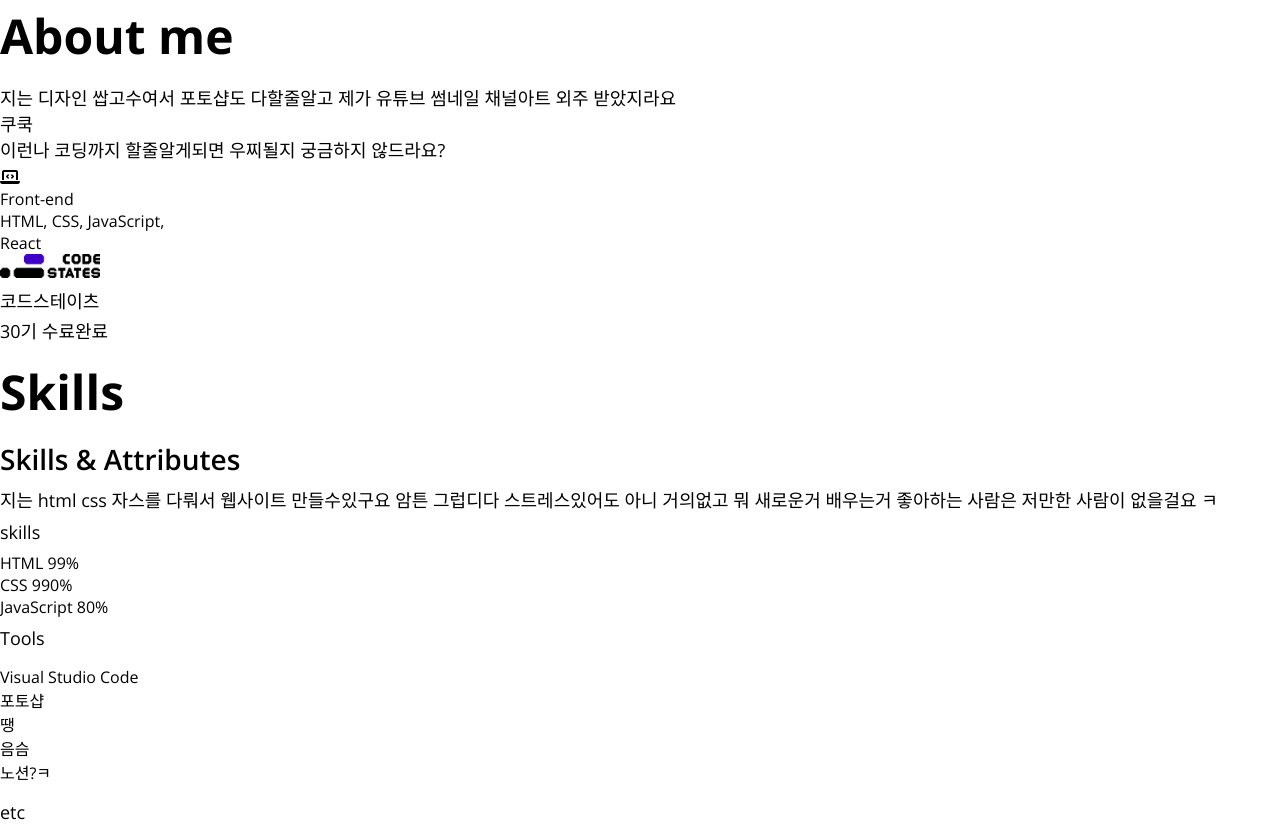
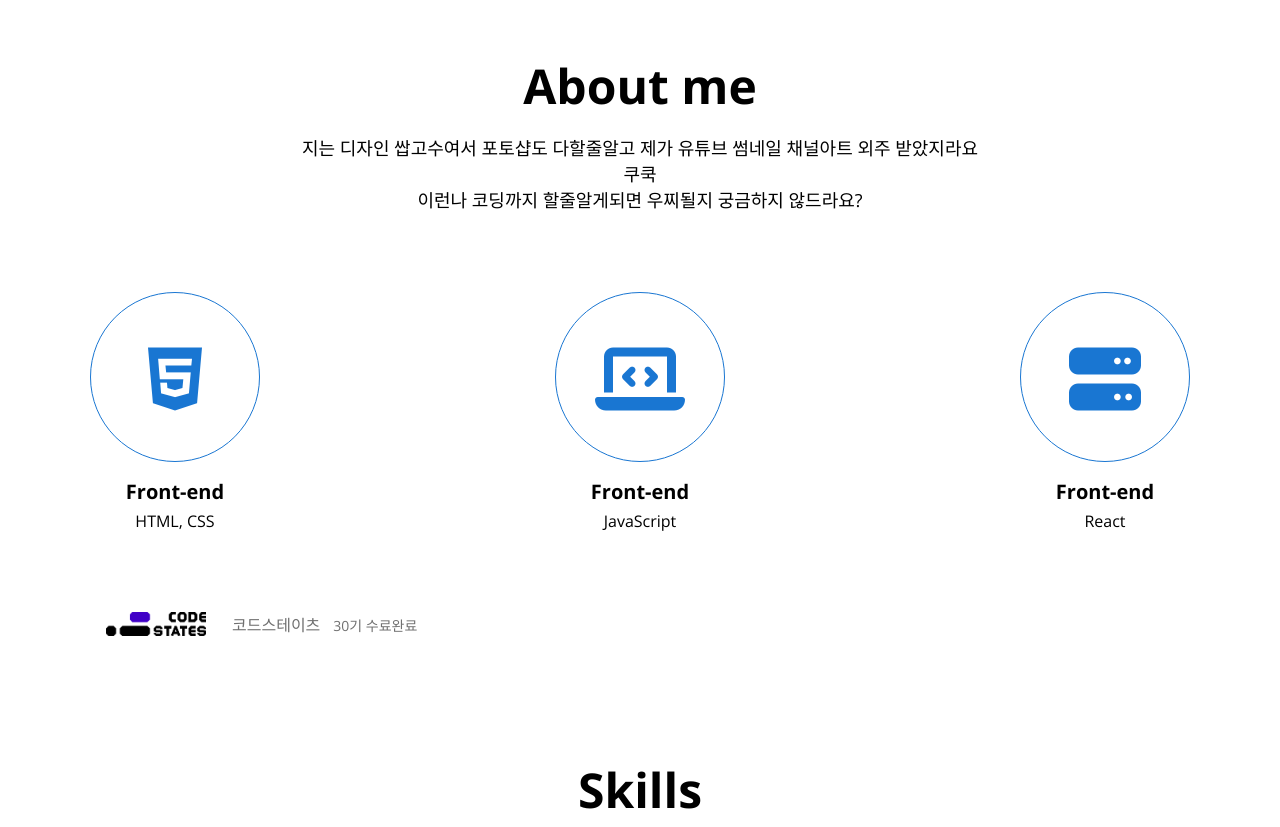
Before and after one commit to LAIIonKING/portfolio, a plain HTML site: page index.html in a window 1280 px wide. Shown: the part 693-1520 px from the top of the page. Drawn offline with nearby package versions, Linux system fonts and the light colour scheme; a web font is replaced by a local one.

Commit message:
CSS:about

```diff
--- a/index.html
+++ b/index.html
@@ -39,6 +39,7 @@
 
     <!-- Home -->
     <section id="home">
+        <div class="home-section">
             <img src="imag/Lie.png" alt="HyunJi's profile poto" class="home__avartar" width="200">
             <h1 class="home__title">
                 <ul class="home__title">
@@ -49,21 +50,36 @@
             </h1>
             <h2 class="home__description">디자인 쌉파서블한 프론트엔드 개발자</h2>
             <button class="home__contact">Contact me</button>
+        </div>
     </section>
 
 
     <!-- About -->
-    <section id="about">
+    <section id="about" class="section">
         <h1>About me</h1>
         <p>지는 디자인 쌉고수여서 포토샵도 다할줄알고 제가 유튜브 썸네일 채널아트 외주 받았지라요<br>쿠쿡<br>이런나 코딩까지 할줄알게되면
         우찌될지 궁금하지 않드라요?</p>
         <div class="about__majors">
-            <div class="major">
+            <div class="major1">
+                <div class="major__icon">
+                    <i class="fa fa-html5" aria-hidden="true"></i>
+                </div>
+                <div class="major__title">Front-end</div>
+                <div class="major__description">HTML, CSS</div>
+            </div>
+            <div class="major2">
                 <div class="major__icon">
                     <i class="fa-solid fa-laptop-code"></i>
                 </div>
                 <div class="major__title">Front-end</div>
-                <div class="major__description">HTML, CSS, JavaScript,<br>React</div>
+                <div class="major__description">JavaScript</div>
+            </div>
+            <div class="major3">
+                <div class="major__icon">
+                    <i class="fa fa-server" aria-hidden="true"></i>
+                </div>
+                <div class="major__title">Front-end</div>
+                <div class="major__description">React</div>
             </div>
         </div>
         <div class="about__jobs">
@@ -78,7 +94,7 @@
 
 
     <!-- Skills -->
-    <section id="skills">
+    <section id="skills" class="section">
         <h1>Skills</h1>
         <h2>Skills & Attributes</h2>
         <p>지는 html css 자스를 다뤄서 웹사이트 만들수있구요 암튼 그럽디다 스트레스있어도 아니 거의없고 뭐
@@ -140,7 +156,7 @@
 
 
     <!-- My Work -->
-    <section id="work">
+    <section id="work" class="section">
         <h1>My work</h1>
         <h3>Projects</h3>
         <div class="work__categories">
@@ -187,7 +203,7 @@
 
 
     <!-- Testimonials -->
-    <section id="testimonials">
+    <section id="testimonials" class="section">
         <h1>Testimonials</h1>
         <h3>저를 추천해준 사람들이에요!</h3>
         <div class="testimonials">
@@ -212,7 +228,7 @@
 
 
     <!-- Contact -->
-    <section id="contact">
+    <section id="contact" class="section">
         <div class="contact">
             <h1 class="contact__title">Let's talk</h1>
             <h2 class="contact__email">sji12251225@gmail.com</h2>
--- a/style.css
+++ b/style.css
@@ -7,8 +7,8 @@
     --color-blue: #1976d2;
     --color-darkblue: #004ba0;
     --color-lightblue: #63a4ff;
-    --color-grey: #4d4d4d;
-    --color-yellow: #fff59d;
+    --color-grey: #707070;
+    --color-yellow: #ffe031;
     --color-black: #000000;
 
     /* Font size */
@@ -25,6 +25,9 @@
 
     /* Size */
     --size-border-radius: 4px;
+
+    /* Animation */
+    --animation-duration: 300ms;
 }
 
 /* Universal tags */
@@ -172,3 +175,77 @@ p{
 .home__contact:hover{
     background-color: var(--color-darkblue);
 }
+
+/* Section Common */
+.home-section{
+    max-width:1200px;
+    margin:auto;
+}
+
+.section{
+    text-align: center;
+    padding: 50px;
+    margin: auto;
+    max-width: 1200px;
+}
+
+/* about */
+.about__majors{
+    display:flex;
+    justify-content: space-between;
+    margin: 80px 0;
+}
+
+.major__icon{
+    width:170px;
+    height: 170px;
+    line-height: 170px;
+    font-size: 72px;
+    border: 1px solid var(--color-blue);
+    border-radius: 50%;
+    background-color: var(--color-white);
+    color:var(--color-blue);
+    margin-bottom: 16px;
+}
+
+.major__icon i{
+    transition: all var(--animation-duration) ease;
+}
+
+.major__icon i:hover{
+    color:var(--color-yellow);
+    cursor: pointer;
+    transform: rotate(-20deg) scale(1.1);
+}
+
+.major__title{
+    font-weight: var(--weight-bold);
+    font-size: 20px;
+    margin-bottom: 5px;
+}
+
+.about__jobs{
+    display: flex;
+    align-content: center;
+    margin:40px 16px 0 0;
+}
+
+.about__jobs img{
+    margin:0 16px;
+}
+
+.job__name,
+.job__description {
+    color:var(--color-grey);
+    text-align: left;
+}
+
+.job__name{
+    font-size: var(--font-small);
+    margin:0 10px;
+}
+
+.job__description{
+    font-size: var(--font-micro);
+    margin: 3px;
+}
```
Lines whose indentation alone changed are shown as unchanged.
